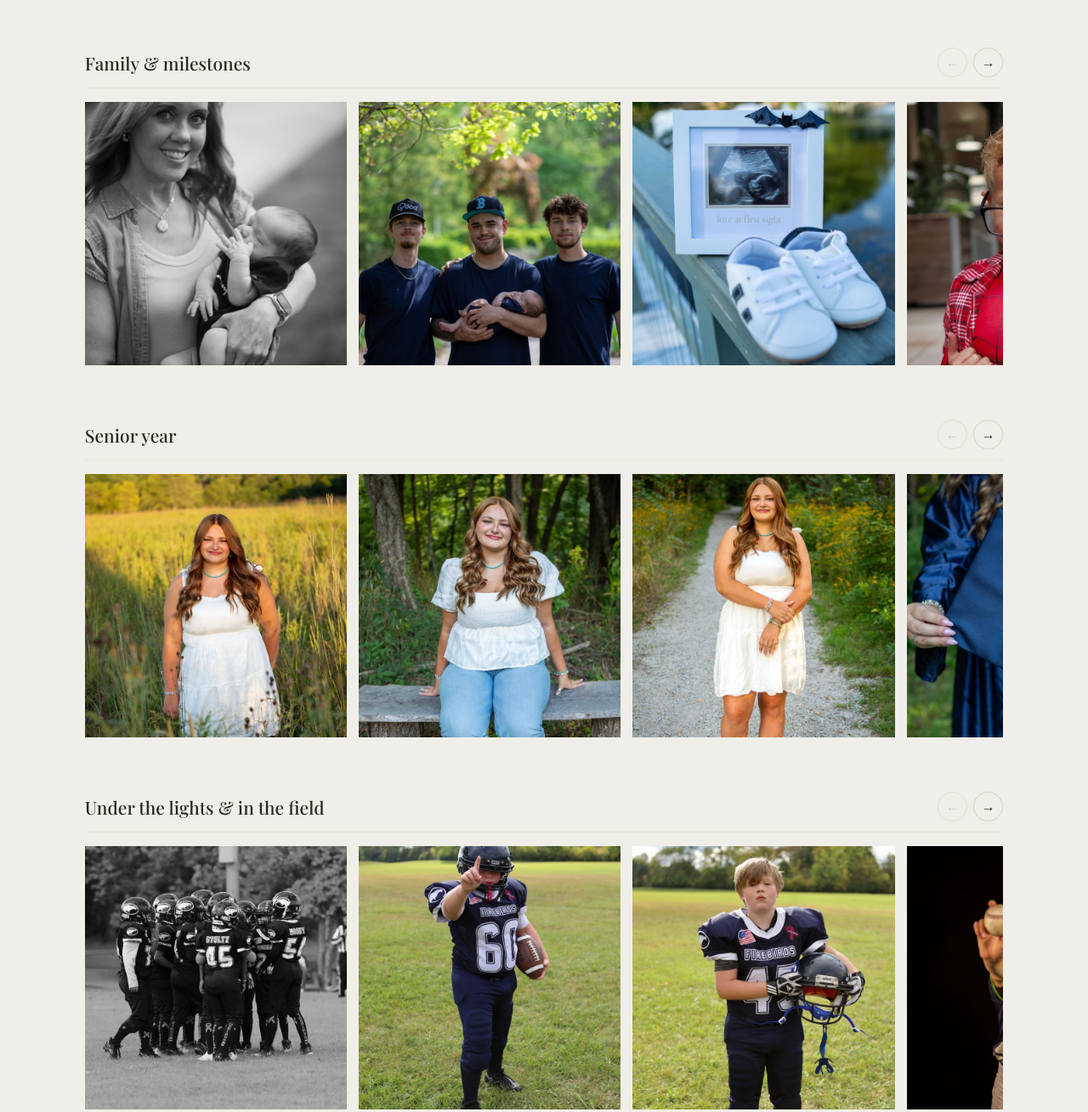
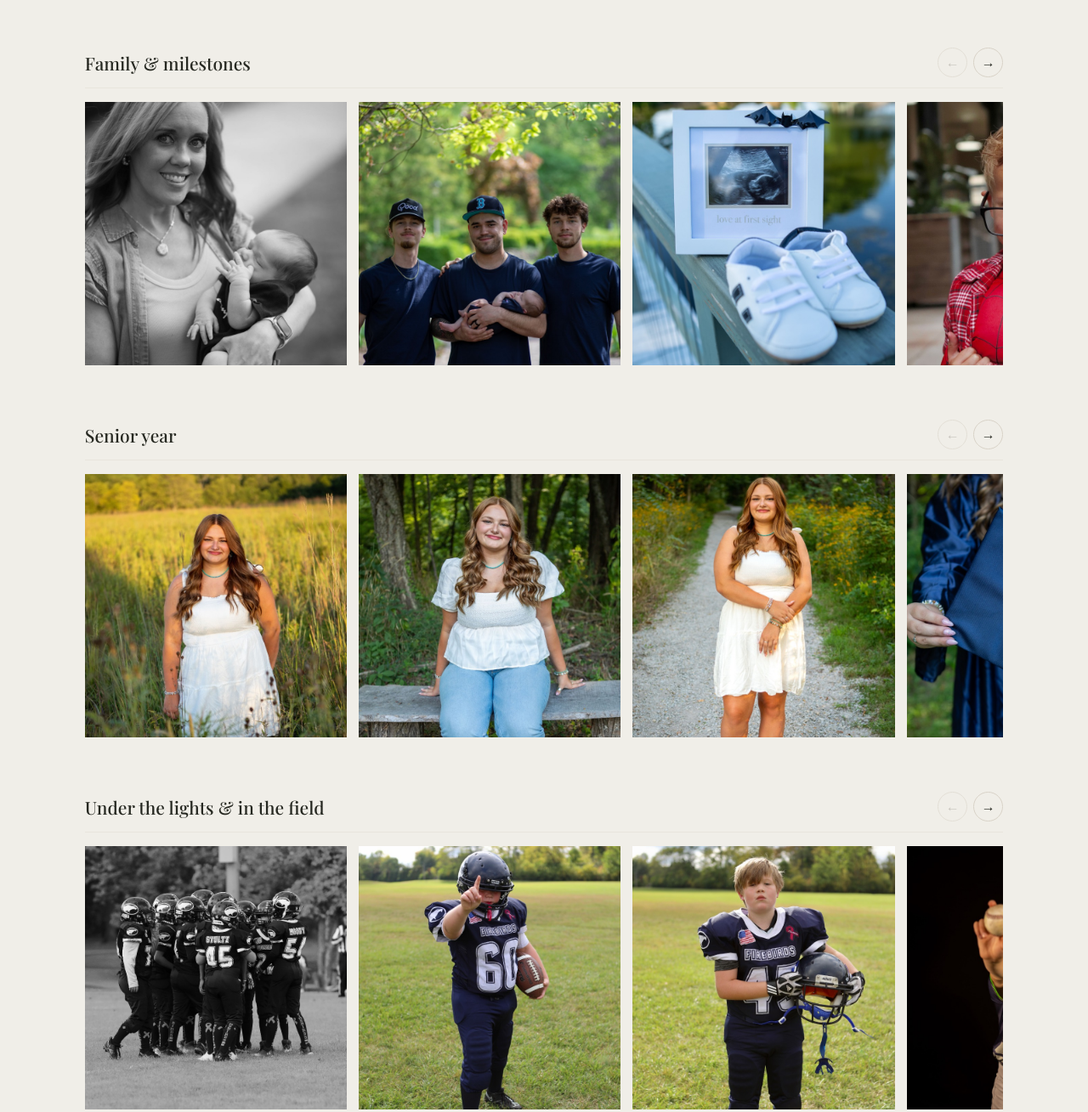
Before and after one commit to zpame/hannah-photography, a plain HTML site: page index.html in a window 1280 px wide. Shown: the part 1320-2629 px from the top of the page at 85% size. Drawn offline with nearby package versions, Linux system fonts and the light colour scheme; a web font is replaced by a local one.

Commit message:
Fix: Adjusting a few other pictures.

```diff
--- a/index.html
+++ b/index.html
@@ -82,7 +82,7 @@
             </div>
           </div>
           <div class="photo-carousel" role="region" aria-label="Family and milestones photo carousel" tabindex="0">
-            <img src="assets/mother-newborn.jpeg" alt="A mother gently holding her newborn baby" loading="lazy" />
+            <img class="family-first" src="assets/mother-newborn.jpeg" alt="A mother gently holding her newborn baby" loading="lazy" />
             <img src="assets/newborn-family.jpeg" alt="A new father holding his baby beside family" loading="lazy" />
             <img src="assets/baby-announcement.jpeg" alt="Tiny white shoes and an ultrasound announcing a baby" loading="lazy" />
             <img src="assets/spider-portrait.jpeg" alt="A little superhero smiling in glasses and a red costume" loading="lazy" />
@@ -124,11 +124,11 @@
           </div>
           <div class="photo-carousel" role="region" aria-label="Sports photo carousel" tabindex="0">
             <img src="assets/football-team.jpeg" alt="A youth football team gathering for a huddle" loading="lazy" />
-            <img src="assets/football-runner.jpeg" alt="A young football player holding a ball" loading="lazy" />
+            <img class="sports-runner" src="assets/football-runner.jpeg" alt="A young football player holding a ball" loading="lazy" />
             <img src="assets/football-portrait.jpeg" alt="A young football player holding his helmet" loading="lazy" />
             <img src="assets/baseball-pitcher.jpeg" alt="A young baseball player holding out a baseball" loading="lazy" />
             <img src="assets/baseball-captain.jpeg" alt="A young baseball player holding his bat" loading="lazy" />
-            <img src="assets/young-man-portrait.jpeg" alt="A young man standing for a relaxed outdoor portrait" loading="lazy" />
+            <img class="sports-portrait" src="assets/young-man-portrait.jpeg" alt="A young man standing for a relaxed outdoor portrait" loading="lazy" />
           </div>
         </section>
       </section>
--- a/styles.css
+++ b/styles.css
@@ -395,6 +395,18 @@ h2 em {
   object-position: center 25%;
 }
 
+.photo-carousel img.sports-portrait {
+  object-position: center 15%;
+}
+
+.photo-carousel img.sports-runner {
+  object-position: center 35%;
+}
+
+.photo-carousel img.family-first {
+  object-position: center 20%;
+}
+
 .contact {
   display: grid;
   grid-template-columns: minmax(0, 1.2fr) minmax(280px, 0.8fr);
```
